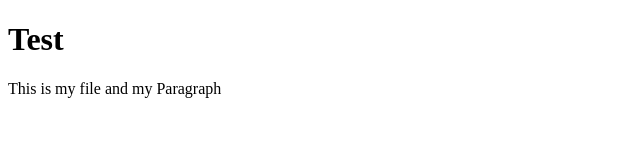
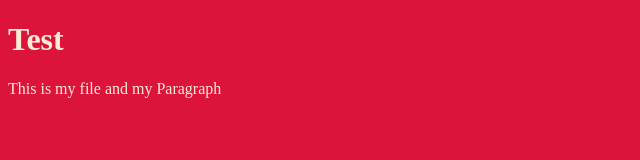
Before and after one commit to A-Hannan91/testRepo, a plain HTML site: page index.html in a window 1280 px wide. Shown: the whole page, without its empty margins (0-640 px from the left). Drawn offline with Linux system fonts and the light colour scheme.

Commit message:
Upadted 1.2 HTML

```diff
--- a/index.html
+++ b/index.html
@@ -4,7 +4,7 @@
     <meta charset="UTF-8" />
     <meta name="viewport" content="width=device-width, initial-scale=1.0" />
     <title>Test</title>
-    <link rel="stylesheet" href="./Styles/" type="text/css" />
+    <link rel="stylesheet" href="./Styles/style.css" type="text/css" />
   </head>
   <h1>Test</h1>
   <p>This is my file and my Paragraph</p>
```
